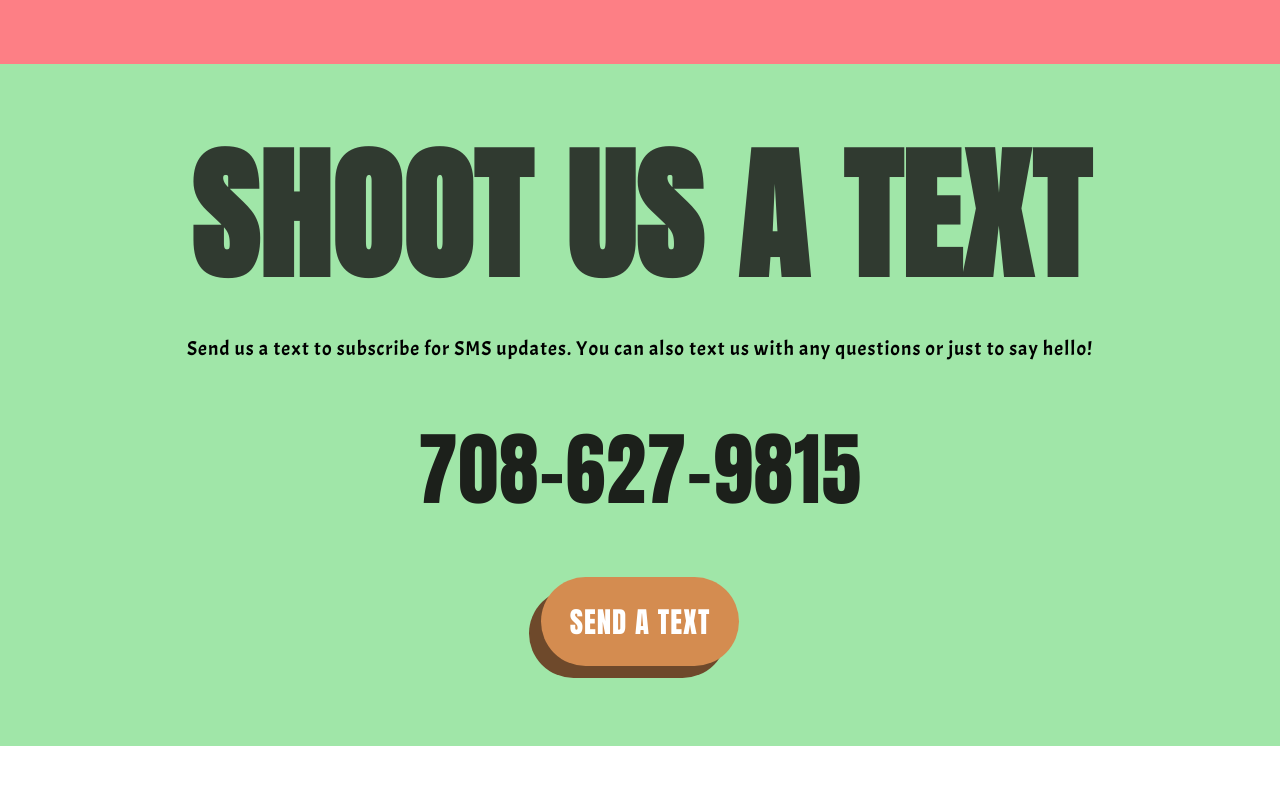
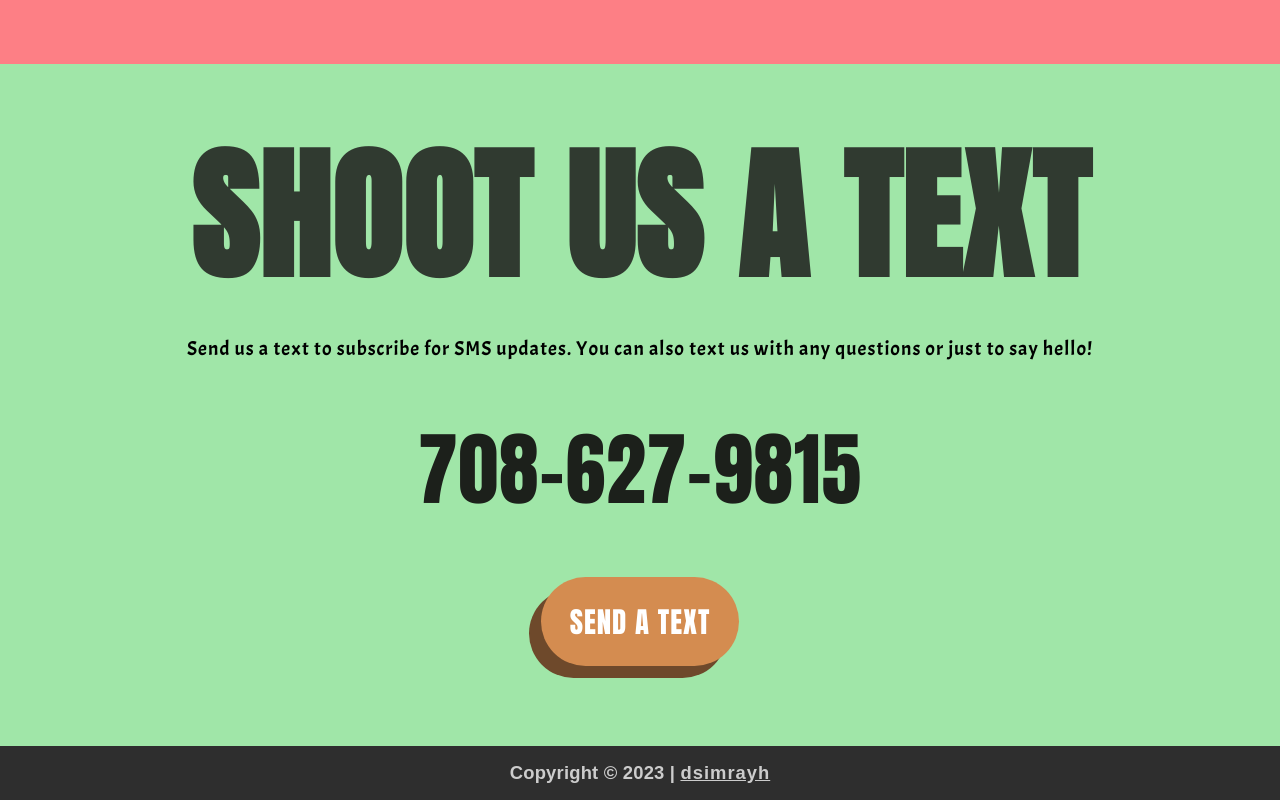
Before and after one commit to dsimrayh/illinois-vintage-fest, a React (Vite) app: page / in a window 1280 px wide. Shown: the part 2227-3027 px from the top of the page. Before the commit the page ends 2973 px from the top, so only its background shows below. Built offline with nearby package versions, Linux system fonts and the light colour scheme.

Commit message:
footer added and styled

```diff
--- a/src/App.jsx
+++ b/src/App.jsx
@@ -8,7 +8,7 @@ function App() {
     <div id="site-wrapper">
       <Header></Header>
       <Home></Home>
-      {/* <Footer></Footer> */}
+      <Footer></Footer>
     </div>
   );
 }
--- /dev/null
+++ b/src/component-stylesheets/Footer.css
@@ -0,0 +1,28 @@
+#footer {
+  background-color: rgb(46, 46, 46);
+  padding: 1rem;
+  display: grid;
+  place-items: center;
+}
+
+#footer-text {
+  font-family: sans-serif;
+  font-size: clamp(0.9rem, 1.5vw, 1.15rem);
+  font-weight: bold;
+  letter-spacing: 0.2px;
+  color: #ccc;
+}
+
+#github-link {
+  text-decoration: underline;
+}
+
+#github-link:link,
+#github-link:visited {
+  color: #ccc;
+}
+
+#github-link:hover {
+  color: #00e1ff;
+  transition: color 0.5s ease;
+}
--- a/src/component-stylesheets/Header.css
+++ b/src/component-stylesheets/Header.css
@@ -49,5 +49,6 @@
 }
 
 .nav-item:hover {
-  color: #ddd;
+  color: #6cf089;
+  transition: color 0.4s ease;
 }
--- a/src/components/Contact.jsx
+++ b/src/components/Contact.jsx
@@ -10,7 +10,11 @@ export default function Contact() {
       </p>
       <p id="contact-phone">708-627-9815</p>
 
-      <a href="https://my.community.com/illinoisvintagefest">
+      <a
+        href="https://my.community.com/illinoisvintagefest"
+        target="_blank"
+        rel="noreferrer"
+      >
         <button id="send-text-btn" className="pointer">
           Send a text
         </button>
--- a/src/components/Footer.jsx
+++ b/src/components/Footer.jsx
@@ -1,3 +1,19 @@
+import '../component-stylesheets/Footer.css';
+
 export default function Footer() {
-  return <p>footer</p>;
+  return (
+    <footer id="footer">
+      <p id="footer-text">
+        Copyright © 2023 |{' '}
+        <a
+          href="https://github.com/dsimrayh"
+          target="_blank"
+          id="github-link"
+          className="pointer" rel="noreferrer"
+        >
+          dsimrayh
+        </a>
+      </p>
+    </footer>
+  );
 }
```
